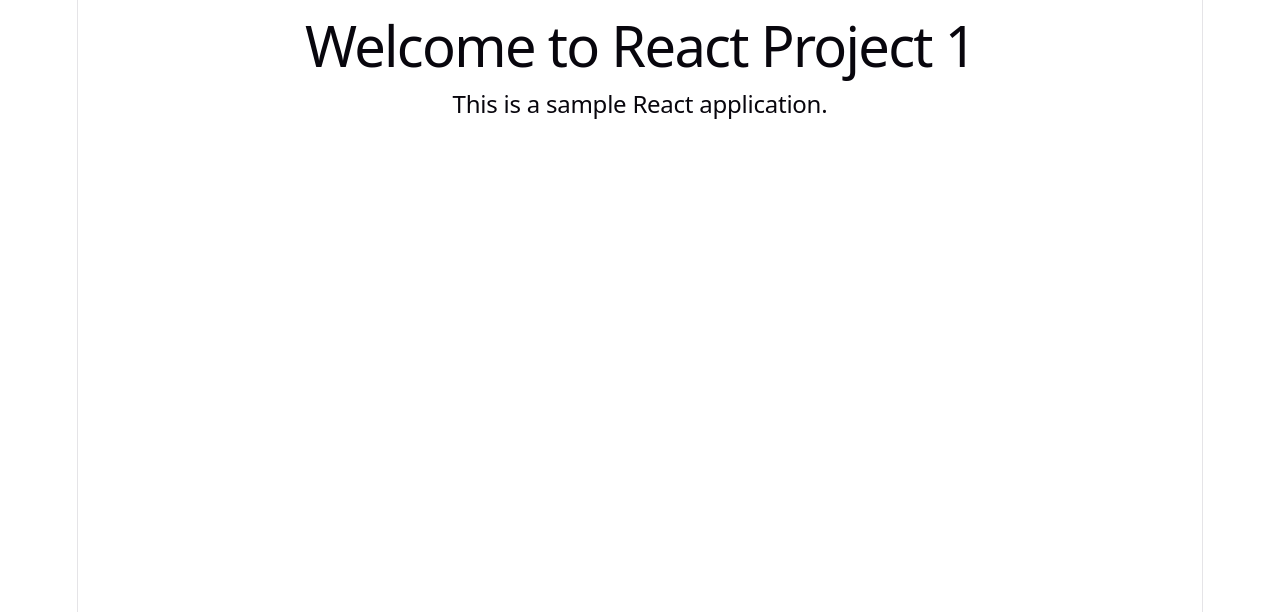
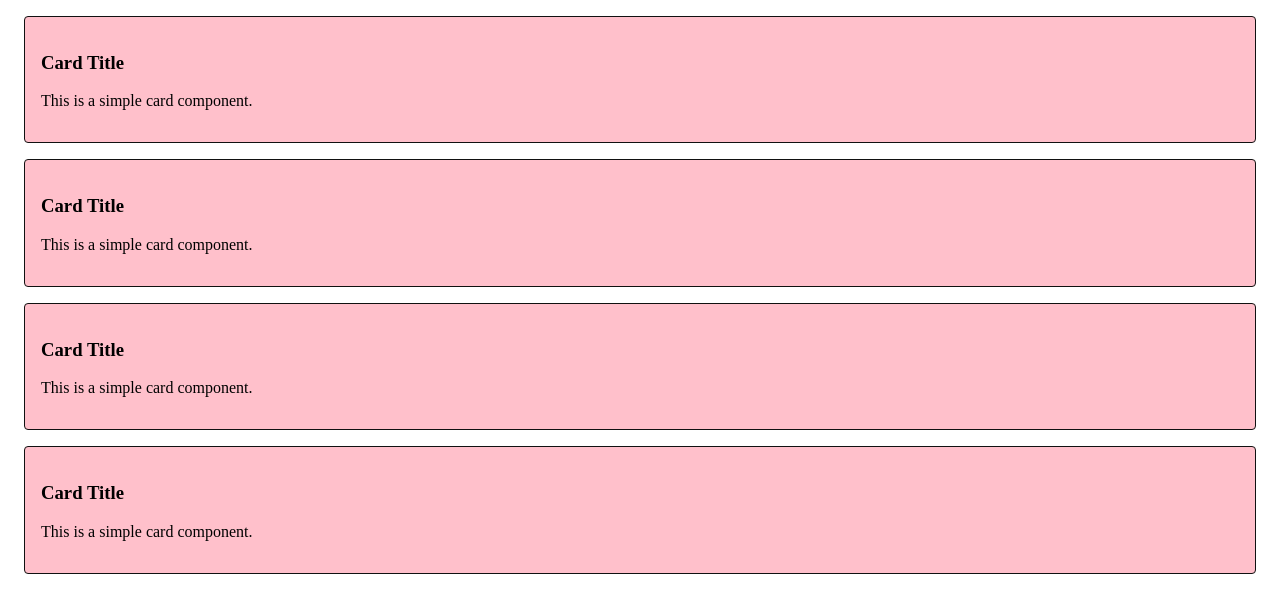
Before and after one commit to fahadsidd510/react-practice, a React (Vite) app in the folder react-project1/: page / in a window 1280 px wide. Shown: the top 612 px of the page. Built offline with nearby package versions, Linux system fonts and the light colour scheme.

Commit message:
pushing components example

```diff
--- a/react-project1/src/App.jsx
+++ b/react-project1/src/App.jsx
@@ -1,15 +1,14 @@
 import React from 'react';
+import Card from './components/Card';
 
 const App = () => {
   return (
-    <>
-      <div className = "abc">
-        <h1>Welcome to React Project 1</h1>
-      </div>
-      <div className = "xyz">
-        <h2>This is a sample React application.</h2>
-      </div>
-    </>
+    <div>
+      <Card />
+      <Card />
+      <Card />
+      <Card />
+    </div>
   )
 }
 
--- /dev/null
+++ b/react-project1/src/components/Card.jsx
@@ -0,0 +1,10 @@
+const Card = () => {
+    return (
+        <div className="card">
+            <h3>Card Title</h3>
+            <p>This is a simple card component.</p>
+        </div>
+    )
+}
+
+export default Card;
--- a/react-project1/src/index.css
+++ b/react-project1/src/index.css
@@ -1,111 +1,8 @@
-:root {
-  --text: #6b6375;
-  --text-h: #08060d;
-  --bg: #fff;
-  --border: #e5e4e7;
-  --code-bg: #f4f3ec;
-  --accent: #aa3bff;
-  --accent-bg: rgba(170, 59, 255, 0.1);
-  --accent-border: rgba(170, 59, 255, 0.5);
-  --social-bg: rgba(244, 243, 236, 0.5);
-  --shadow:
-    rgba(0, 0, 0, 0.1) 0 10px 15px -3px, rgba(0, 0, 0, 0.05) 0 4px 6px -2px;
-
-  --sans: system-ui, 'Segoe UI', Roboto, sans-serif;
-  --heading: system-ui, 'Segoe UI', Roboto, sans-serif;
-  --mono: ui-monospace, Consolas, monospace;
-
-  font: 18px/145% var(--sans);
-  letter-spacing: 0.18px;
-  color-scheme: light dark;
-  color: var(--text);
-  background: var(--bg);
-  font-synthesis: none;
-  text-rendering: optimizeLegibility;
-  -webkit-font-smoothing: antialiased;
-  -moz-osx-font-smoothing: grayscale;
-
-  @media (max-width: 1024px) {
-    font-size: 16px;
-  }
+.card{
+  background-color: pink;
+  border: 1px solid #111;
+  border-radius: 4px;
+  padding: 16px;
+  margin: 16px;
+  color: #000;
 }
-
-@media (prefers-color-scheme: dark) {
-  :root {
-    --text: #9ca3af;
-    --text-h: #f3f4f6;
-    --bg: #16171d;
-    --border: #2e303a;
-    --code-bg: #1f2028;
-    --accent: #c084fc;
-    --accent-bg: rgba(192, 132, 252, 0.15);
-    --accent-border: rgba(192, 132, 252, 0.5);
-    --social-bg: rgba(47, 48, 58, 0.5);
-    --shadow:
-      rgba(0, 0, 0, 0.4) 0 10px 15px -3px, rgba(0, 0, 0, 0.25) 0 4px 6px -2px;
-  }
-
-  #social .button-icon {
-    filter: invert(1) brightness(2);
-  }
-}
-
-body {
-  margin: 0;
-}
-
-#root {
-  width: 1126px;
-  max-width: 100%;
-  margin: 0 auto;
-  text-align: center;
-  border-inline: 1px solid var(--border);
-  min-height: 100svh;
-  display: flex;
-  flex-direction: column;
-  box-sizing: border-box;
-}
-
-h1,
-h2 {
-  font-family: var(--heading);
-  font-weight: 500;
-  color: var(--text-h);
-}
-
-h1 {
-  font-size: 56px;
-  letter-spacing: -1.68px;
-  margin: 32px 0;
-  @media (max-width: 1024px) {
-    font-size: 36px;
-    margin: 20px 0;
-  }
-}
-h2 {
-  font-size: 24px;
-  line-height: 118%;
-  letter-spacing: -0.24px;
-  margin: 0 0 8px;
-  @media (max-width: 1024px) {
-    font-size: 20px;
-  }
-}
-p {
-  margin: 0;
-}
-
-code,
-.counter {
-  font-family: var(--mono);
-  display: inline-flex;
-  border-radius: 4px;
-  color: var(--text-h);
-}
-
-code {
-  font-size: 15px;
-  line-height: 135%;
-  padding: 4px 8px;
-  background: var(--code-bg);
-}
```
